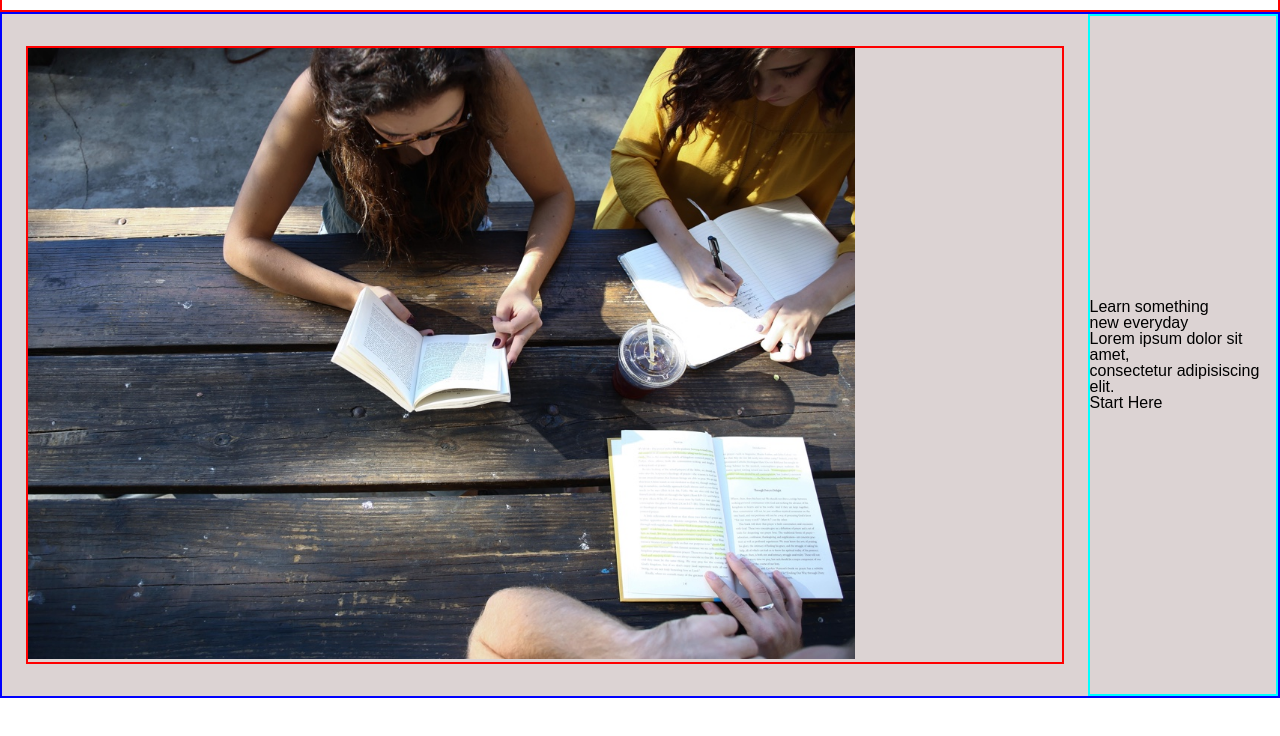
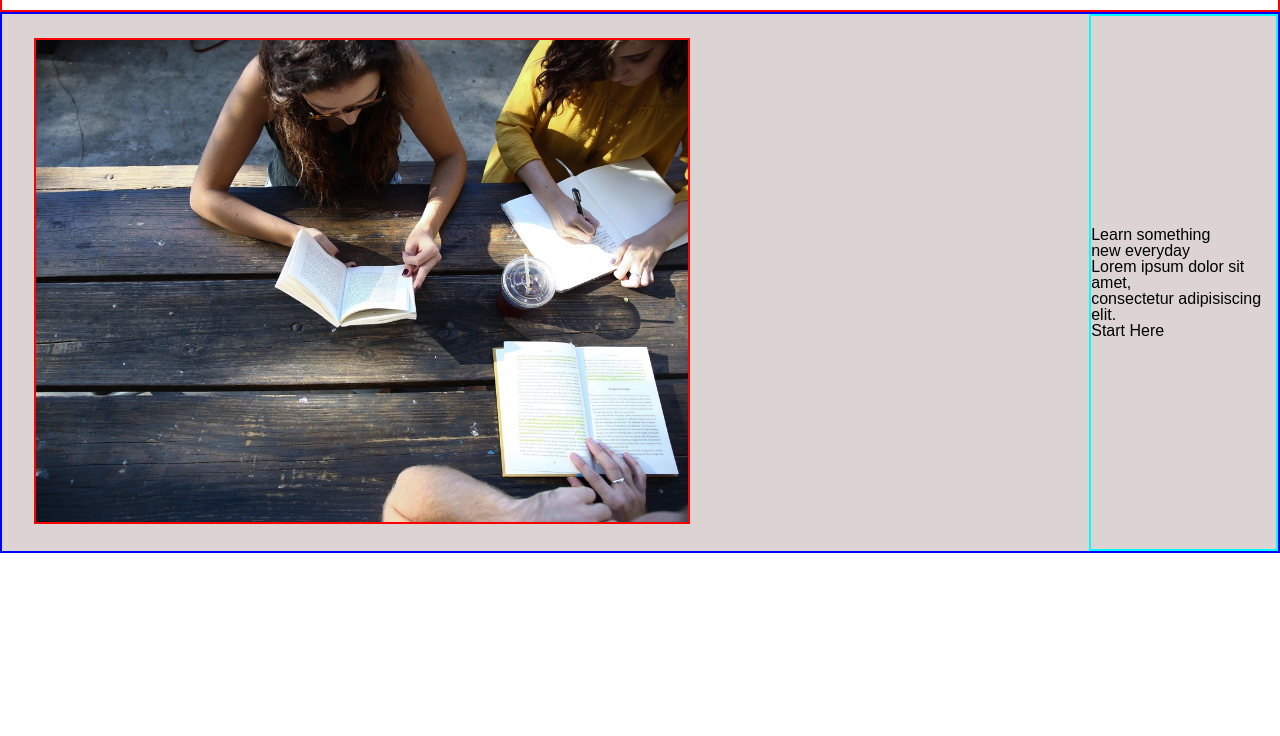
Before and after one commit to whoizaghst/Capstone, a plain HTML site: page index.html in a window 1280 px wide. Shown: the part 56-792 px from the top of the page. Drawn offline with Linux system fonts and the light colour scheme.

Commit message:
space between in the top banner?

```diff
--- a/index.html
+++ b/index.html
@@ -36,7 +36,7 @@
 
   <div class="topbanner">
      <div class="topimg">
-       <img src="resources\pictures\banner.jpg" width="80%">
+       <img src="resources\pictures\banner.jpg" width="60%">
      </div>
      <div class="bannertxt">
        <div class="learn">
--- a/resources/CSS/style.css
+++ b/resources/CSS/style.css
@@ -58,16 +58,20 @@ li{
 /* TOP BANNER STUFF */
 .topbanner{
   display: flex;
+  justify-content: center;
   background-color: #DCD3D3;
   border: 2px solid blue;
+  margin: 0;
 }
-.topimg{
+.topbanner img{
   border: 2px solid red;
-  margin: 2rem 1.5rem;
+  margin: 1.5rem 2rem;
 }
 .bannertxt{
   display: flex;
   border: 2px solid cyan;
   flex-direction: column;
   justify-content: center;
+  margin: 0;
+
 }
```
